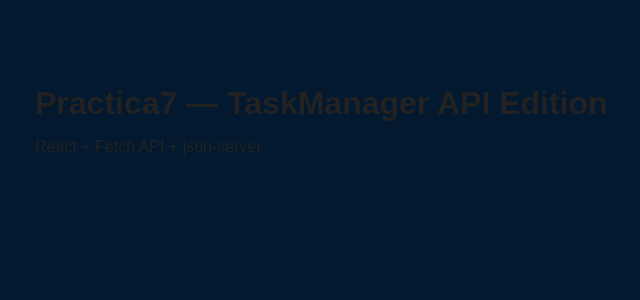
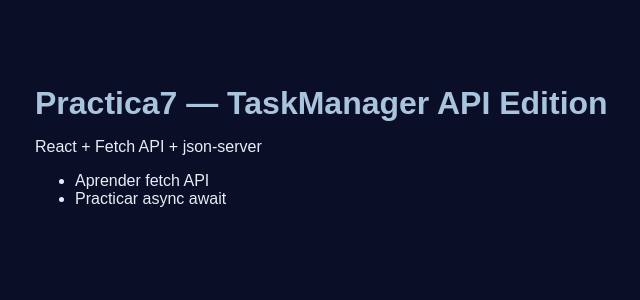
Before and after one commit to C-arl-os/React-Ejemplos, a React (Vite) app in the folder Practica7/: page / in a window 1280 px wide. Shown: the top 300 px of the page, without its empty margins (179-819 px from the left). Built offline with nearby package versions, Linux system fonts and the light colour scheme; data requests are answered from the project's data file.

Commit message:
refactor: separate task logic and ui components

```diff
--- a/Practica7/src/App.css
+++ b/Practica7/src/App.css
@@ -1,10 +1,21 @@
+* {
+  box-sizing: border-box;
+}
+
+body {
+  margin: 0;
+  background-color: #0a0e27;
+  color: #e8eef7;
+  font-family: Arial, sans-serif;
+}
+
 .app {
   max-width: 900px;
   margin: 40px auto;
   padding: 24px;
-  font-family: Arial, sans-serif;
 }
 
 h1 {
   margin-bottom: 8px;
+  color: #a8c5dd;
 }
--- a/Practica7/src/App.jsx
+++ b/Practica7/src/App.jsx
@@ -1,10 +1,20 @@
 import './App.css'
+import { useTasks } from './hooks/useTasks'
+import TaskList from './components/TaskList'
 
 function App() {
+  const { tasks, isLoading, errorMessage } = useTasks()
+
   return (
     <main className="app">
       <h1>Practica7 — TaskManager API Edition</h1>
       <p>React + Fetch API + json-server</p>
+
+      {isLoading && <p>Cargando tareas...</p>}
+
+      {errorMessage && <p>{errorMessage}</p>}
+
+      <TaskList tasks={tasks} />
     </main>
   )
 }
--- /dev/null
+++ b/Practica7/src/components/TaskList.jsx
@@ -0,0 +1,14 @@
+const TaskList = ({ tasks }) => {
+    return (
+        <ul>
+            {tasks.map((task) => (
+                <li key={task.id}>
+                    {task.title}
+                </li>
+            ))}
+        </ul>
+    )
+}
+
+
+export default TaskList;
--- /dev/null
+++ b/Practica7/src/hooks/useTasks.js
@@ -0,0 +1,39 @@
+import { useEffect, useState } from "react";
+
+const API_URL = "http://localhost:3001/tasks";
+
+export const useTasks = () => {
+    const [tasks, setTasks] = useState([]);
+    const [isLoading, setIsLoading] = useState(true);
+    const [errorMessage, setErrorMessage] = useState(null);
+
+    useEffect(() => {
+        fetchTasks();
+    }, []);
+
+    const fetchTasks = async () => {
+        try {
+            setIsLoading(true);
+
+            const response = await fetch(API_URL);
+
+            if (!response.ok) {
+                throw new Error("No se pudieron cargar las tareas");
+            }
+
+            const data = await response.json();
+
+            setTasks(data);
+        } catch (error) {
+            setErrorMessage(error.message);
+        } finally {
+            setIsLoading(false);
+        }
+    };
+
+    return {
+        tasks,
+        isLoading,
+        errorMessage,
+    };
+};
--- a/Practica7/src/index.css
+++ b/Practica7/src/index.css
@@ -4,6 +4,7 @@
 
 body {
   margin: 0;
-  background-color: #02192f;
-  color: #222;
+  background-color: #0a0e27;
+  color: #e8eef7;
+  font-family: Arial, sans-serif;
 }
```
